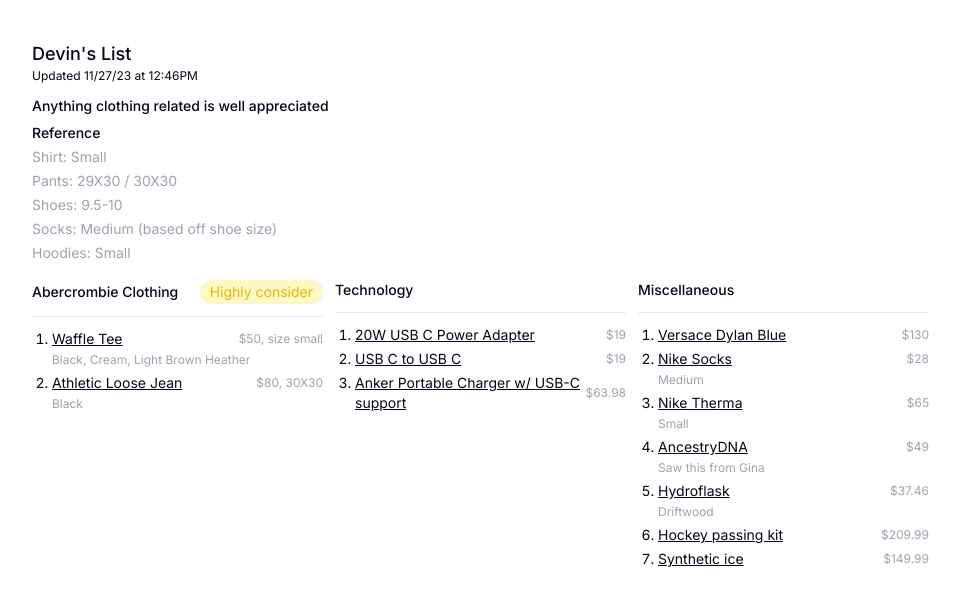
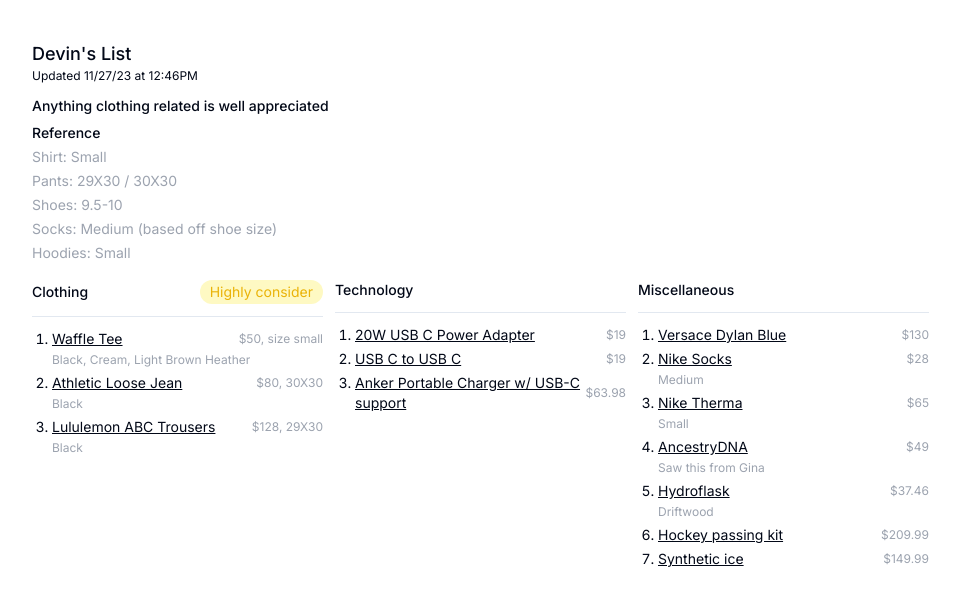
Before and after one commit to devinvasavong/portfolio, a Next.js app: page /secret-santa in a window 1280 px wide. Shown: the top 606 px of the page, without its empty margins (8-968 px from the left). Built offline with nearby package versions, Linux system fonts and the light colour scheme.

Commit message:
Added lululemon pants

```diff
--- a/app/secret-santa/page.tsx
+++ b/app/secret-santa/page.tsx
@@ -24,7 +24,7 @@
                     <section className="my-4 grid grid-cols-1 sm:grid-cols-2 md:grid-cols-3 lg:grid-cols-4 gap-3">
                         <div>
                             <div className="w-full flex items-center justify-between text-sm border-b pb-3">
-                                <span className="font-medium">Abercrombie Clothing</span>
+                                <span className="font-medium">Clothing</span>
                                 <div className="py-0.5 px-2.5 bg-yellow-100 text-yellow-500 rounded-full">
                                     Highly consider
                                 </div>
@@ -41,6 +41,13 @@
                                     <div className="flex justify-between items-center">
                                         <Link href="https://www.abercrombie.com/shop/us/p/athletic-loose-jean-54638920?faceout=model&seq=02" className="underline">Athletic Loose Jean</Link>
                                         <span className="text-gray-400 text-xs">$80, 30X30</span>
+                                    </div>
+                                    <span className="text-gray-400 text-xs">Black</span>
+                                </li>
+                                <li>
+                                    <div className="flex justify-between items-center">
+                                        <Link href="https://shop.lululemon.com/p/mens-trousers/ABC-Classic-Fit-Trouser-30-Warpstreme/_/prod11500067?color=0001&sz=29" className="underline">Lululemon ABC Trousers</Link>
+                                        <span className="text-gray-400 text-xs">$128, 29X30</span>
                                     </div>
                                     <span className="text-gray-400 text-xs">Black</span>
                                 </li>
```
